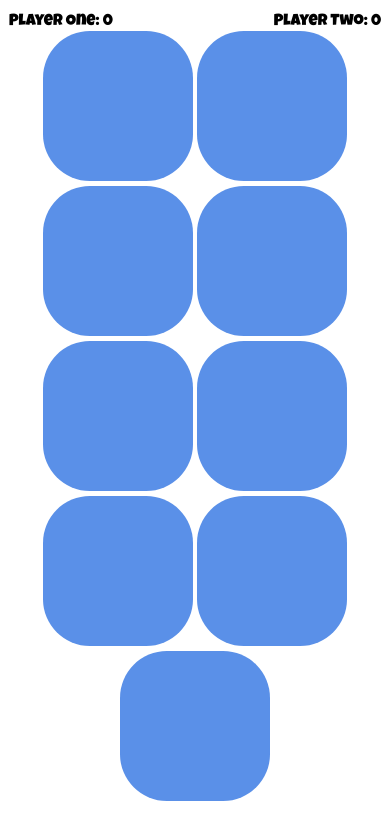
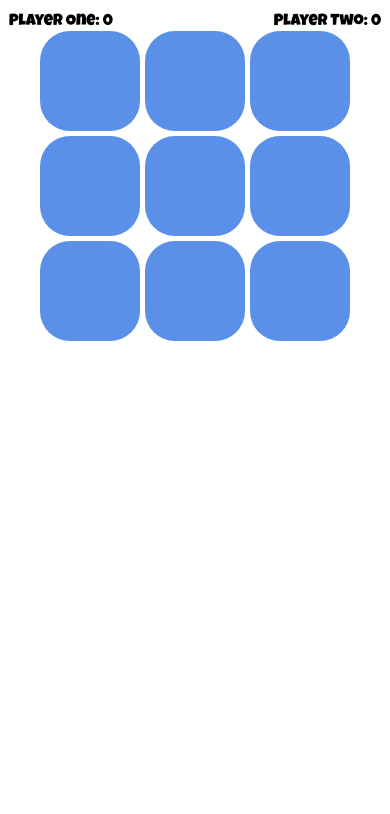
Before and after one commit to FireMugen/Tic-Tac-Toe, a plain HTML site: page index.html in a window 390 px wide. Shown: the part 113-927 px from the top of the page. After the commit the page ends 844 px from the top, so only its background shows below. Drawn offline with Linux system fonts and the light colour scheme; a web font is replaced by a local one.

Commit message:
Made responsive

```diff
--- a/css/style.css
+++ b/css/style.css
@@ -5,7 +5,6 @@
   width: 150px;
   height: 150px;
   text-align: center;
-  line-height: 300px;
 	display: inline-block;
 }
 
@@ -85,3 +84,15 @@ img {
 	background-image: url("images/circumference.png");
 	background-image: url("images/close.svg")
 }
+
+@media (max-width: 700px) {
+
+  .box {
+    width: 100px;
+    height: 100px;
+    text-align: center;
+  	display: inline-block;
+    border-radius: 30%;
+  }
+
+}
--- a/js/jQueryDOM.js
+++ b/js/jQueryDOM.js
@@ -43,8 +43,6 @@ $(document).ready(function(){
 			$("h2").html(`Player Two You Win!`);
 			$("button").show();
 			playerTwoScore += 1;
-
-
 		}
 	});
 
```
Also changed, not shown: 1 other file.
